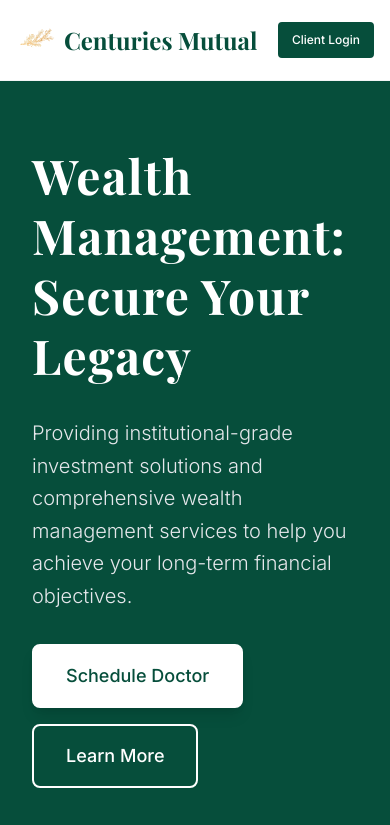
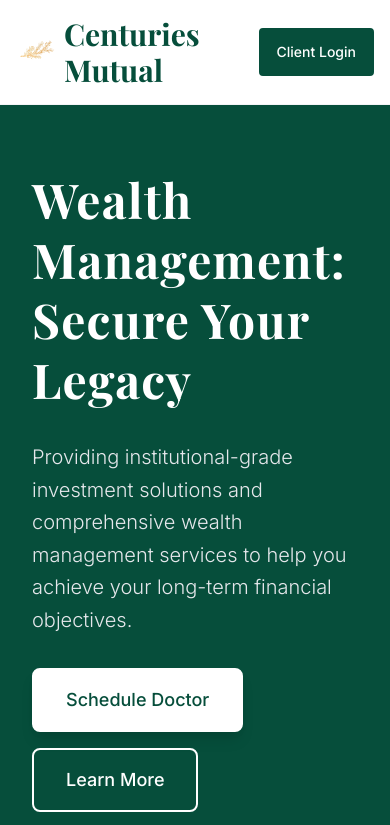
Before and after one commit to oldwestsolutions/CenturiesMutualinc, a website: page index.html in a window 390 px wide. Shown: the top 825 px of the page. Drawn offline with nearby package versions, Linux system fonts and the light colour scheme.

Commit message:
Updated header styling for mobile: increased title and button sizes

```diff
--- a/index.html
+++ b/index.html
@@ -140,12 +140,12 @@
                 <div class="flex items-center">
                     <div class="flex items-center gap-2 sm:gap-4">
                         <img src="CenturiesMutualLogoinc.png" alt="Centuries Mutual Logo" class="h-12 sm:h-28 w-auto object-contain"/>
-                        <span class="text-2xl sm:text-5xl md:text-6xl font-bold text-green-900 playfair">Centuries Mutual</span>
+                        <span class="text-3xl sm:text-5xl md:text-6xl font-bold text-green-900 playfair">Centuries Mutual</span>
                     </div>
                 </div>
                 <div class="flex ml-4 sm:ml-0">
                     <a href="client-login.html"
-                       class="professional-button whitespace-nowrap inline-flex items-center px-3 sm:px-6 py-2 border-2 border-green-900 text-xs sm:text-base font-medium rounded text-white bg-green-900 hover:bg-green-800 transition-colors duration-300">
+                       class="professional-button whitespace-nowrap inline-flex items-center px-4 sm:px-6 py-3 border-2 border-green-900 text-sm sm:text-base font-medium rounded text-white bg-green-900 hover:bg-green-800 transition-colors duration-300">
                         Client Login
                     </a>
                 </div>
```
